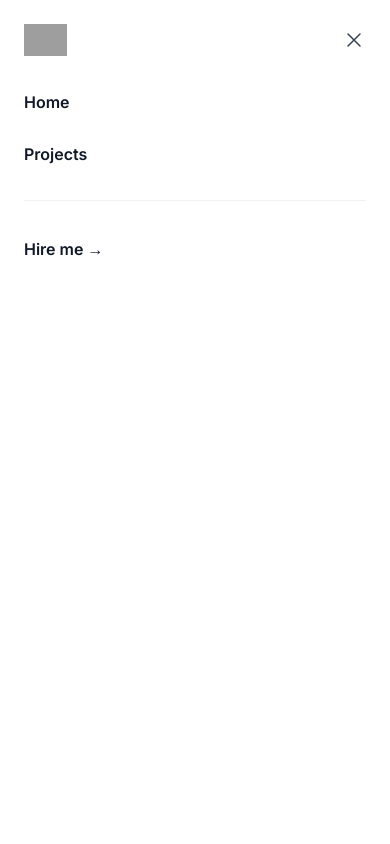
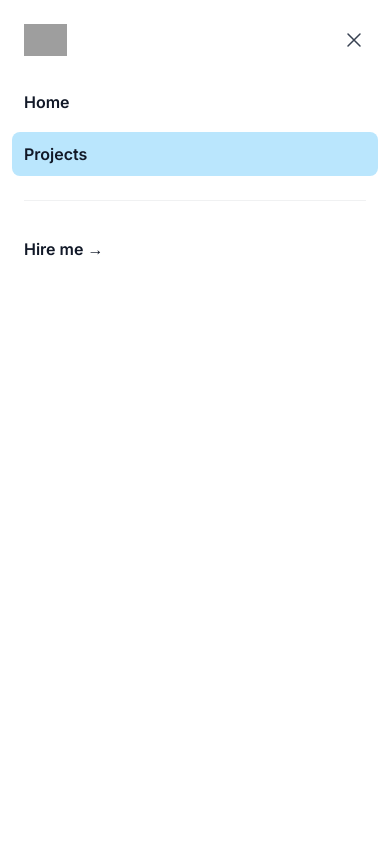
Before and after one commit to salim-mohamed-98/portfolio-nextjs, a Next.js app: page /projects in a window 390 px wide. Both pictures are taken after a click on the button "Open main menu". Shown: the top 844 px of the page. Built offline with nearby package versions, Linux system fonts and the light colour scheme; grey boxes are pictures that could not be loaded.

Commit message:
show active links

```diff
--- a/src/components/NavHeader.tsx
+++ b/src/components/NavHeader.tsx
@@ -4,6 +4,8 @@ import { useState } from "react";
 import { Dialog } from "@headlessui/react";
 import { Bars3Icon, XMarkIcon } from "@heroicons/react/24/outline";
 import Link from "next/link";
+import { usePathname } from "next/navigation";
+import clsx from "clsx";
 
 const links = [
   {
@@ -18,6 +20,7 @@ const links = [
 
 export default function NavHeader() {
   const [mobileMenuOpen, setMobileMenuOpen] = useState(false);
+  const pathname = usePathname();
 
   return (
     <header className="bg-white">
@@ -52,7 +55,9 @@ export default function NavHeader() {
           {links.map((link, index) => (
             <Link
               key={index}
-              className="text-sm font-semibold leading-6 text-gray-900"
+              className={clsx("text-sm font-semibold leading-6 text-gray-900", {
+                "underline font-bold": pathname === link.href,
+              })}
               href={link.href}
             >
               {link.name}
@@ -100,7 +105,13 @@ export default function NavHeader() {
                 {links.map((link, index) => (
                   <Link
                     key={index}
-                    className="-mx-3 block rounded-lg px-3 py-2 text-base font-semibold leading-7 text-gray-900 hover:bg-gray-50"
+                    className={clsx(
+                      "-mx-3 block rounded-lg px-3 py-2 text-base font-semibold leading-7 text-gray-900",
+                      {
+                        "bg-sky-200 ": pathname === link.href,
+                        "hover:bg-gray-50": pathname !== link.href,
+                      }
+                    )}
                     href={link.href}
                   >
                     {link.name}
```
